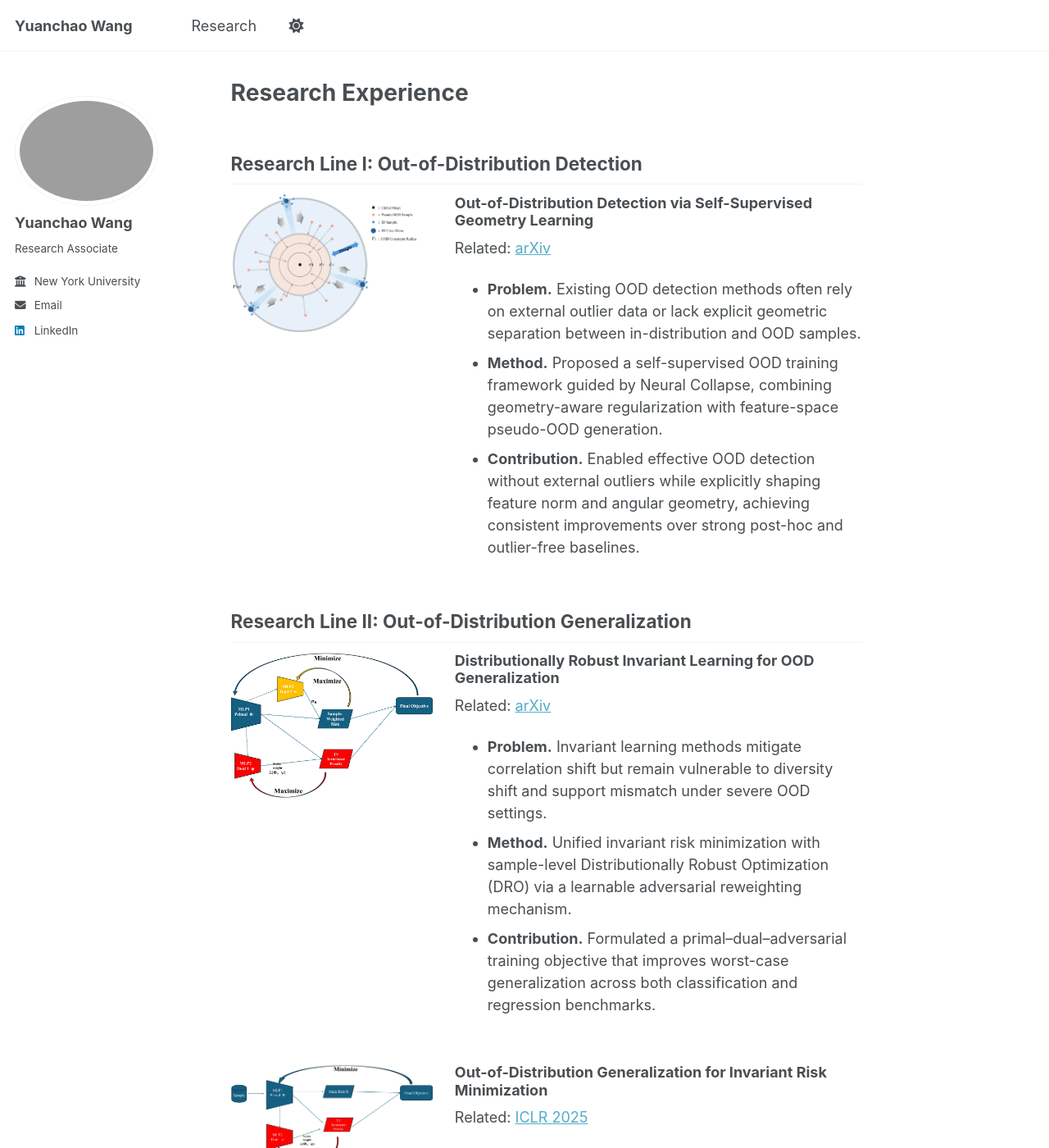
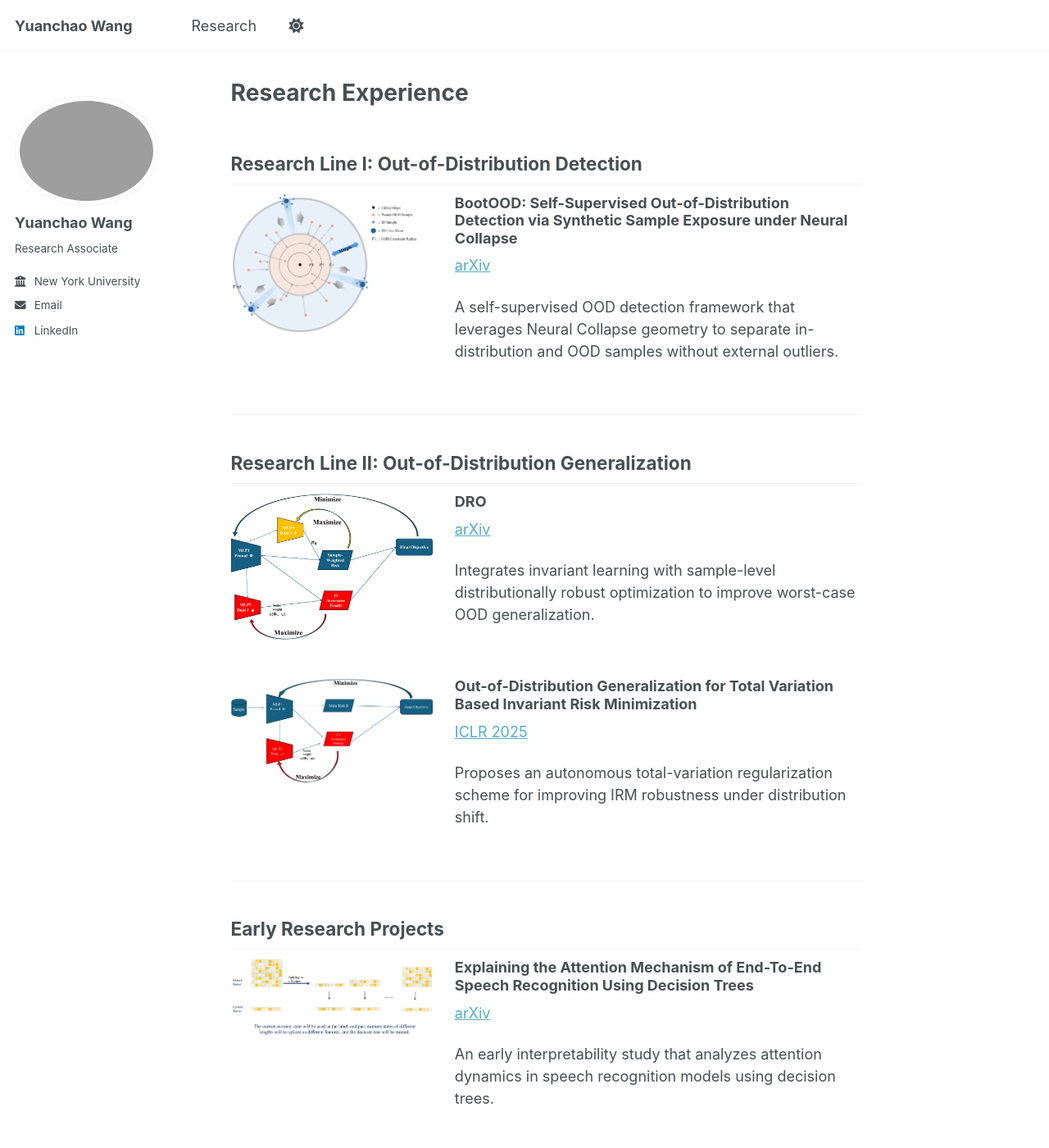
Before and after one commit to JohnnyWyc/JohnnyWyc.github.io, a Jekyll site: the page built from _pages/Research2.md, in a window 1280 px wide and 1400 px high. Shown: the whole window at 82% size. Built offline with Jekyll 4.4.1, drawn with Linux system fonts in a browser that asks for light colours; a script bundle is joined from its source files by our own code; library files that are not in the unit come from our copies; some of the changed text lies outside the part shown.

Commit message:
Revise research lines and enhance descriptions
Updated research lines and descriptions for clarity and specificity, including new titles and improved content structure.

```diff
--- a/_pages/Research2.md
+++ b/_pages/Research2.md
@@ -1,54 +1,56 @@
 ---
 title: "Research Experience"
 layout: single
-permalink: /research2/
+permalink: /research/
 author_profile: true
 ---
 
 ## Research Line I: Out-of-Distribution Detection
 
-
 <div style="display:flex; gap:1.5em; align-items:flex-start; margin-bottom:2.2em;">
 
   <div style="flex:0 0 32%;">
     <img src="/images/Research/BootOOD.jpg"
-         alt="OOD Detection via Self-Supervised Geometry Learning"
+         alt="BootOOD"
          style="width:100%; border-radius:8px;">
   </div>
 
   <div style="flex:1;">
-    <h3 style="margin-top:0;">Out-of-Distribution Detection via Self-Supervised Geometry Learning</h3>
-    <p>Related: <a href="https://arxiv.org/abs/2511.13539">arXiv</a></p>
-    <ul>
-      <li><strong>Problem.</strong> Existing OOD detection methods often rely on external outlier data or lack explicit geometric separation between in-distribution and OOD samples.</li>
-      <li><strong>Method.</strong> Proposed a self-supervised OOD training framework guided by Neural Collapse, combining geometry-aware regularization with feature-space pseudo-OOD generation.</li>
-      <li><strong>Contribution.</strong> Enabled effective OOD detection without external outliers while explicitly shaping feature norm and angular geometry, achieving consistent improvements over strong post-hoc and outlier-free baselines.</li>
-    </ul>
+    <h3 style="margin-top:0;">
+      BootOOD: Self-Supervised Out-of-Distribution Detection via Synthetic Sample Exposure under Neural Collapse
+    </h3>
+    <p>
+      <a href="https://arxiv.org/abs/2511.13539">arXiv</a>
+    </p>
+    <p>
+      A self-supervised OOD detection framework that leverages Neural Collapse geometry to separate in-distribution and OOD samples without external outliers.
+    </p>
   </div>
 
 </div>
 
-
+---
 
 ## Research Line II: Out-of-Distribution Generalization
-
 
 <div style="display:flex; gap:1.5em; align-items:flex-start; margin-bottom:2.2em;">
 
   <div style="flex:0 0 32%;">
     <img src="/images/Research/2026.jpg"
-         alt="Distributionally Robust Invariant Learning"
+         alt="DRO"
          style="width:100%; border-radius:8px;">
   </div>
 
   <div style="flex:1;">
-    <h3 style="margin-top:0;">Distributionally Robust Invariant Learning for OOD Generalization</h3>
-    <p>Related: <a href="https://arxiv.org/abs/2511.13539">arXiv</a></p>
-    <ul>
-      <li><strong>Problem.</strong> Invariant learning methods mitigate correlation shift but remain vulnerable to diversity shift and support mismatch under severe OOD settings.</li>
-      <li><strong>Method.</strong> Unified invariant risk minimization with sample-level Distributionally Robust Optimization (DRO) via a learnable adversarial reweighting mechanism.</li>
-      <li><strong>Contribution.</strong> Formulated a primal–dual–adversarial training objective that improves worst-case generalization across both classification and regression benchmarks.</li>
-    </ul>
+    <h3 style="margin-top:0;">
+      DRO
+    </h3>
+    <p>
+      <a href="https://arxiv.org/abs/2511.13539">arXiv</a>
+    </p>
+    <p>
+      Integrates invariant learning with sample-level distributionally robust optimization to improve worst-case OOD generalization.
+    </p>
   </div>
 
 </div>
@@ -57,23 +59,25 @@ author_profile: true
 
   <div style="flex:0 0 32%;">
     <img src="/images/Research/2025.jpg"
-         alt="Invariant Risk Minimization under OOD"
+         alt="IRM-TV"
          style="width:100%; border-radius:8px;">
   </div>
 
   <div style="flex:1;">
-    <h3 style="margin-top:0;">Out-of-Distribution Generalization for Invariant Risk Minimization</h3>
-    <p>Related: <a href="https://iclr.cc/virtual/2025/poster/29073">ICLR 2025</a></p>
-    <ul>
-      <li><strong>Problem.</strong> Fixed regularization strength in IRM-based methods limits adaptability across heterogeneous environments.</li>
-      <li><strong>Method.</strong> Introduced an autonomous Total Variation penalty optimized through a minimax adversarial learning scheme.</li>
-      <li><strong>Contribution.</strong> Improved both average and worst-case OOD generalization over IRM-TV baselines on multiple simulated and real-world datasets.</li>
-    </ul>
+    <h3 style="margin-top:0;">
+      Out-of-Distribution Generalization for Total Variation Based Invariant Risk Minimization
+    </h3>
+    <p>
+      <a href="https://iclr.cc/virtual/2025/poster/29073">ICLR 2025</a>
+    </p>
+    <p>
+      Proposes an autonomous total-variation regularization scheme for improving IRM robustness under distribution shift.
+    </p>
   </div>
 
 </div>
 
-
+---
 
 ## Early Research Projects
 
@@ -81,18 +85,20 @@ author_profile: true
 
   <div style="flex:0 0 32%;">
     <img src="/images/Research/Tree.jpg"
-         alt="Learning Attention Behaviors with Decision Trees"
+         alt="Decision Tree Attention"
          style="width:100%; border-radius:8px;">
   </div>
 
   <div style="flex:1;">
-    <h3 style="margin-top:0;">Learning Attention Behaviors with Decision Trees</h3>
-    <p>Related: <a href="https://arxiv.org/pdf/2110.03879">arXiv</a></p>
-    <ul>
-      <li><strong>Problem.</strong> Attention mechanisms in end-to-end speech recognition are difficult to interpret and analyze temporally.</li>
-      <li><strong>Method.</strong> Modeled attention dynamics using decision trees constructed from attention state transitions.</li>
-      <li><strong>Contribution.</strong> Revealed strong temporal dependence in attention evolution and demonstrated that attention states are highly predictable (&gt;80% accuracy).</li>>
-    </ul>
+    <h3 style="margin-top:0;">
+      Explaining the Attention Mechanism of End-To-End Speech Recognition Using Decision Trees
+    </h3>
+    <p>
+      <a href="https://arxiv.org/pdf/2110.03879">arXiv</a>
+    </p>
+    <p>
+      An early interpretability study that analyzes attention dynamics in speech recognition models using decision trees.
+    </p>
   </div>
 
 </div>
```
